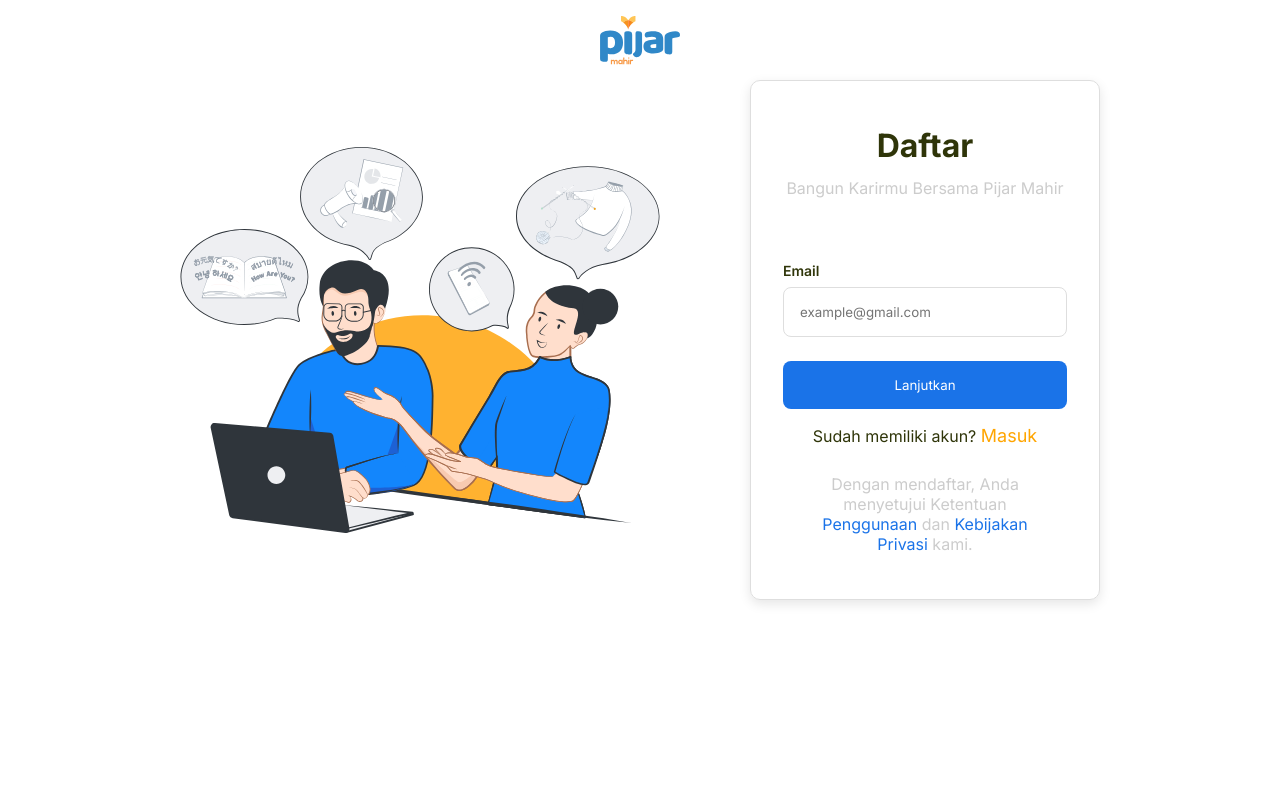
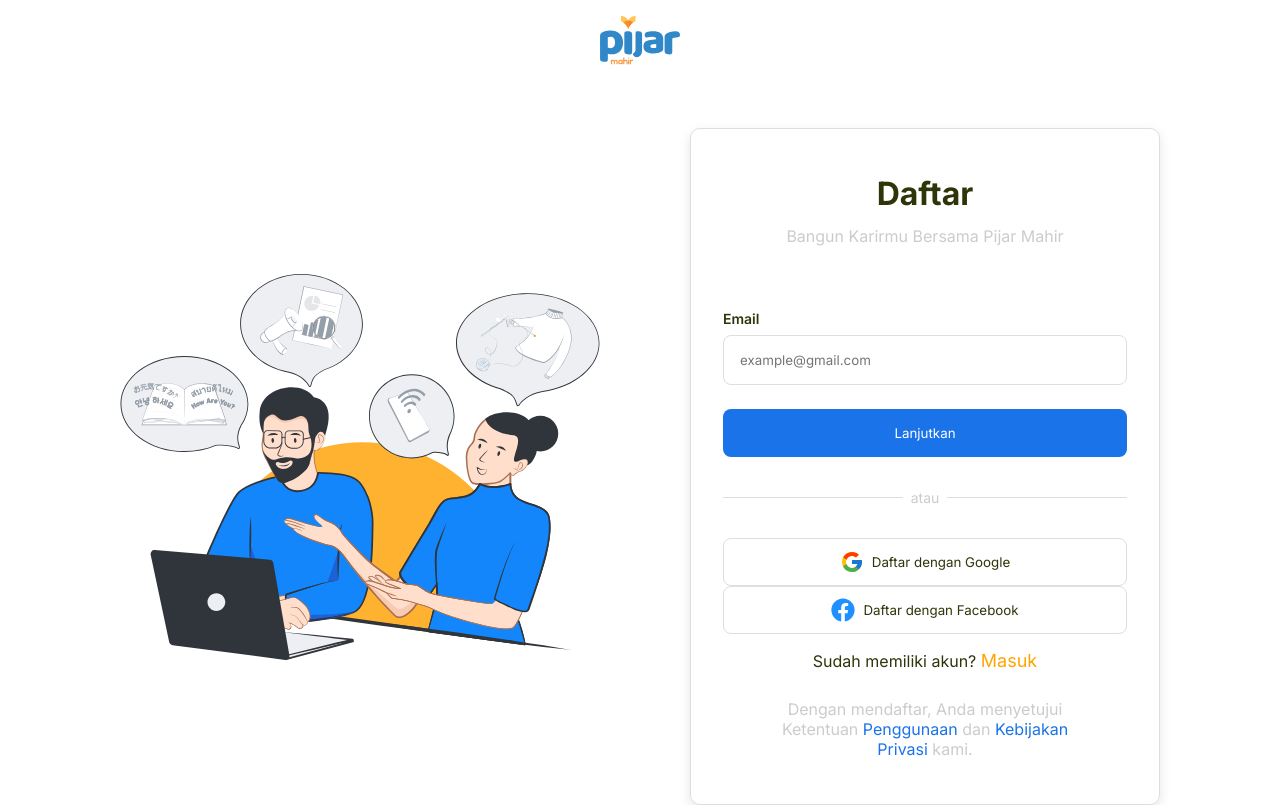
Before and after one commit to AnantaNd/pijarmahir, a Next.js app: page /auth/register in a window 1280 px wide. Shown: the top 805 px of the page. Built offline with nearby package versions, Linux system fonts and the light colour scheme.

Commit message:
CardSignUp: button third party signup

```diff
--- a/components/Card/CardSignUp/CardSignUp.js
+++ b/components/Card/CardSignUp/CardSignUp.js
@@ -1,4 +1,6 @@
 import { useState } from 'react'
+import { FaFacebook } from 'react-icons/fa'
+import { FcGoogle } from 'react-icons/fc'
 import validator from 'validator'
 import Button from '../../Button/Button'
 import Input from '../../Input/Input'
@@ -25,6 +27,19 @@ export default function CardSignUp() {
       <Input onChangeInput={(e)=>validate(e)} label="Email" name="email" type="email" placeholder="example@gmail.com" />
       <p className={styles.desc}>{emailError}</p>
       <Button buttonType="primary">Lanjutkan</Button>
+      <div className={styles.sparator}>
+        <div className={styles.hl}></div>
+        atau
+        <div className={styles.hl}></div>
+      </div>
+      <div className={styles.alt}>
+        <Button>
+          <FcGoogle size={24} style={{ marginRight: "8px" }} />Daftar dengan Google
+        </Button>
+        <Button>
+          <FaFacebook color="DodgerBlue" size={24} style={{ marginRight: "8px" }} />Daftar dengan Facebook
+        </Button>
+      </div>
       <p className={styles.label_login}>Sudah memiliki akun? <button className={styles.btn_login}>masuk</button></p>
       <p className={styles.policy}>Dengan mendaftar, Anda menyetujui Ketentuan <span className={styles.syarat}>Penggunaan</span> dan <span className={styles.syarat}>Kebijakan Privasi </span>kami.</p>
     </div >
--- a/components/Card/CardSignUp/CardSignUp.module.css
+++ b/components/Card/CardSignUp/CardSignUp.module.css
@@ -6,6 +6,20 @@
   max-width: 100%;
   box-shadow: var(--boxShadowColor);
   color: var(--textColor);
+}
+.sparator {
+  display: flex;
+  align-items: center;
+  gap: 8px;
+  font-size: 14px;
+  color: var(--greyColor);
+  margin: 32px 0;
+}
+
+.hl {
+  width: 100%;
+  height: 1px;
+  background-color: var(--borderColor);
 }
 
 .title {
--- a/pages/auth/login/Login.module.css
+++ b/pages/auth/login/Login.module.css
@@ -3,7 +3,7 @@
   min-height: 100vh;
   display: flex;
   flex-direction: column;
-  padding: 0px 180px;
+  padding: 0px 320px;
 }
 
 .login_content {
--- a/pages/auth/login/index.js
+++ b/pages/auth/login/index.js
@@ -14,9 +14,9 @@ function Login() {
         <link rel="icon" href="/pijar_logo.svg" />
       </Head>
       <main className={Styles.container_login}>
-        <Image className={Styles.logo} src="/pijar_logo.svg" height={80} width={80} style={{ marginLeft: "auto", marginRight: "auto" }} />
+        <Image className={Styles.logo} src="/pijar_logo.svg" height={80} width={80} style={{ marginLeft: "auto", marginRight: "auto" }} alt='logo' />
         <div className={Styles.login_content}>
-          <Image className={Styles.login_ilustration} src="/new-profile.svg" width={480} height={480}/>
+          <Image className={Styles.login_ilustration} src="/new-profile.svg" width={480} height={480} alt='ilustration'/>
           <CardLogin />
         </div>
       </main>
--- a/pages/auth/register/Register.module.css
+++ b/pages/auth/register/Register.module.css
@@ -1,19 +1,22 @@
 .container{
-  padding: 0px 180px;
+  width: 100vw;
   min-height: 100vh;
-  width: 100%;
   display: flex;
   flex-direction: column;
+  padding: 0px 320px;
 }
-.content{
+
+.content {
   display: flex;
-  width: 100%;
   align-items: center;
   justify-content: space-between;
+  width: 100%;
+  margin-top: 48px;
+
 }
 
 @media only screen and (max-width: 1280px) {
-  .container_login {
+  .container {
     padding: 0px 120px;
   }
 }
@@ -29,6 +32,5 @@
 
   .container {
     padding: 0 16px;
-    margin: 0 auto;
   }
 }
--- a/pages/auth/verify/verify.module.css
+++ b/pages/auth/verify/verify.module.css
@@ -1,19 +1,22 @@
 .container{
-  padding: 0px 180px;
+  width: 100vw;
   min-height: 100vh;
-  width: 100%;
   display: flex;
   flex-direction: column;
+  padding: 0px 320px;
 }
-.content{
+
+.content {
   display: flex;
-  width: 100%;
   align-items: center;
   justify-content: space-between;
+  width: 100%;
+  margin-top: 48px;
+
 }
 
 @media only screen and (max-width: 1280px) {
-  .container_login {
+  .container {
     padding: 0px 120px;
   }
 }
@@ -29,6 +32,5 @@
 
   .container {
     padding: 0 16px;
-    margin: 0 auto;
   }
 }
```
